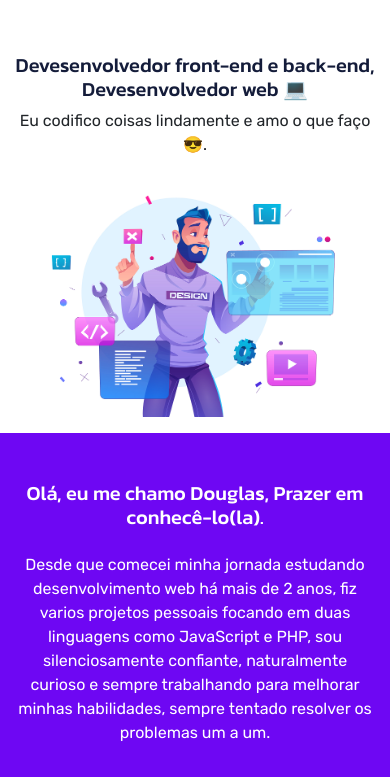
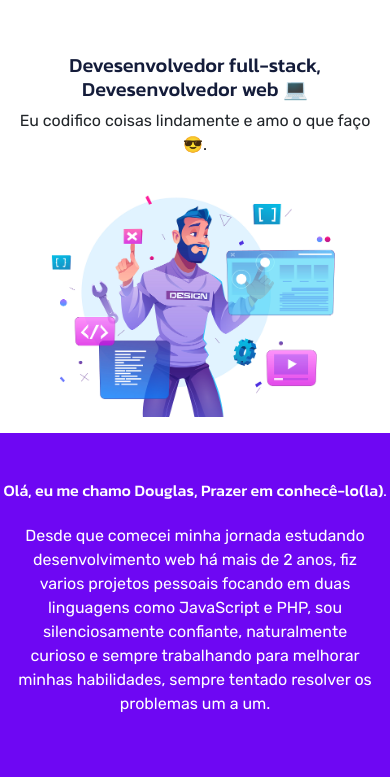
Before and after one commit to douglas-to/Portfolio, a website built with Vite: page index.html in a window 390 px wide. Shown: the part 107-884 px from the top of the page. Built offline with nearby package versions, Linux system fonts and the light colour scheme.

Commit message:
Versão 1

```diff
--- a/css/style.css
+++ b/css/style.css
@@ -146,7 +146,7 @@ a:hover{
 		flex-direction:column;
 	}
 
-	.font-size{
+	.font-size, .font-size-2{
 		font-size:20px;
 	}
 
@@ -160,4 +160,8 @@ a:hover{
 		height:100vh;
 	}
 
+	.font-size-2{
+		font-size:16px;
+	}
+
 }
--- a/index.html
+++ b/index.html
@@ -33,7 +33,7 @@
         <div class="col-md-12">
           <div class="d-flex flex-column justify-content-center align-items-center">
             <h1 class="text-center mt-5 font-style-title font-size break-text">
-              <span>Devesenvolvedor front-end e back-end,</span><span>Devesenvolvedor web &#128187;</span>
+              <span>Devesenvolvedor full-stack,</span> <span>Devesenvolvedor web &#128187;</span>
             </h1>
             <p class="text-center font-style-text fs-6">Eu codifico coisas lindamente e amo o que faço 😎.</p>
             <a href="https://br.freepik.com/vetores-gratis/desenvolvimento-web-engenharia-de-programador-e-site-de-codificacao-em-telas-de-interface-de-realidade-aumentada-desenvolvedor-de-projeto-engenheiro-de-programacao-de-software-ou-design-de-aplicativo-cartoon-illustration_10798281.htm#query=desenvolvedor%20web&position=3&from_view=keyword"><img class="img-fluid mx-auto d-block mb-3" src="images/dev1.png"/></a>
@@ -46,7 +46,7 @@
       <div class="bg-height bg-purple">
         <div class="d-flex flex-column align-items-center text-center">
 
-          <h1 class="text-white font-style-title mt-5 pl-2 pr-2 font-size">Olá, eu me chamo Douglas, Prazer em conhecê-lo(la).</h1>
+          <h1 class="text-white font-style-title mt-5 pl-2 pr-2 font-size-2">Olá, eu me chamo Douglas, Prazer em conhecê-lo(la).</h1>
 
           <p class="fs-5 text-white font-style-text p-3 fs-6 text-width">
             Desde que comecei minha jornada estudando desenvolvimento web há mais de 2 anos, fiz varios projetos pessoais focando em duas linguagens como JavaScript e PHP, sou silenciosamente confiante, naturalmente curioso e sempre trabalhando para melhorar minhas habilidades, sempre tentado resolver os problemas um a um.
```
